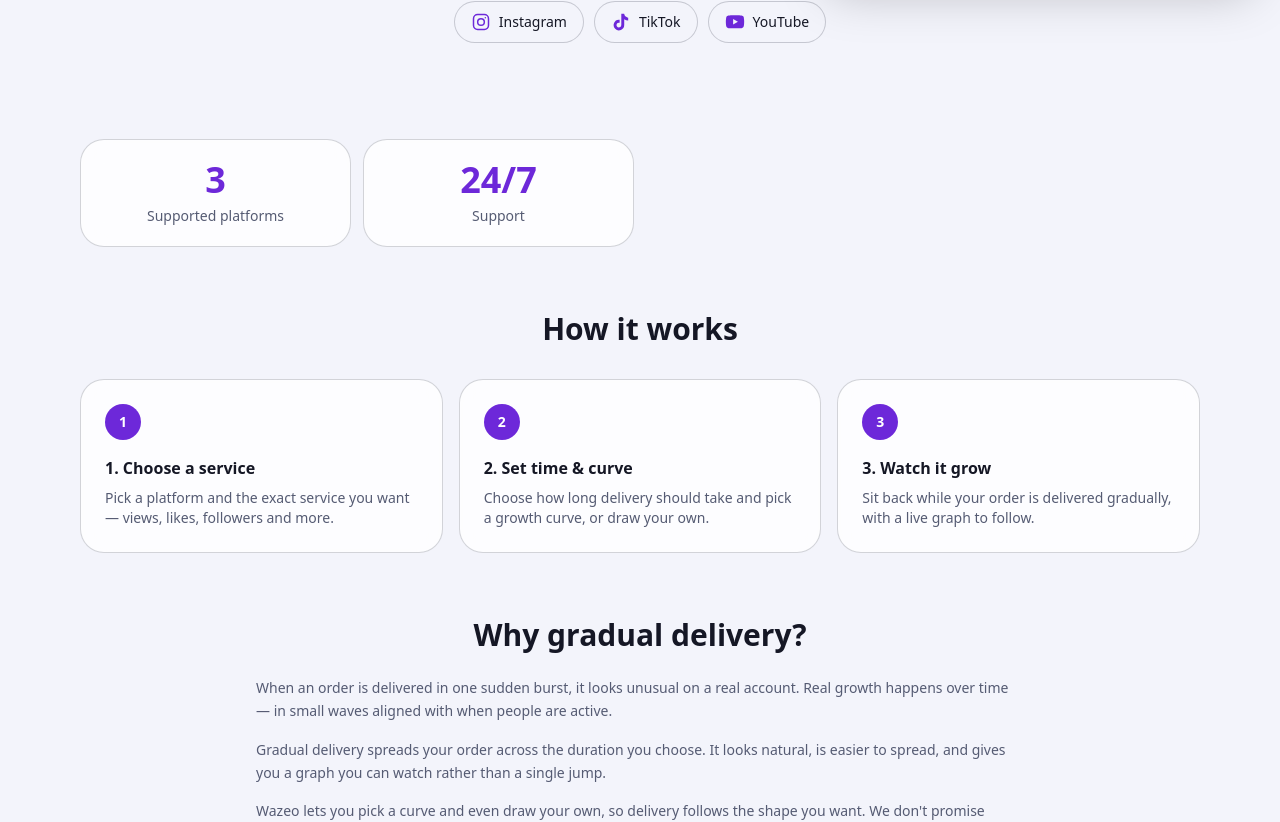
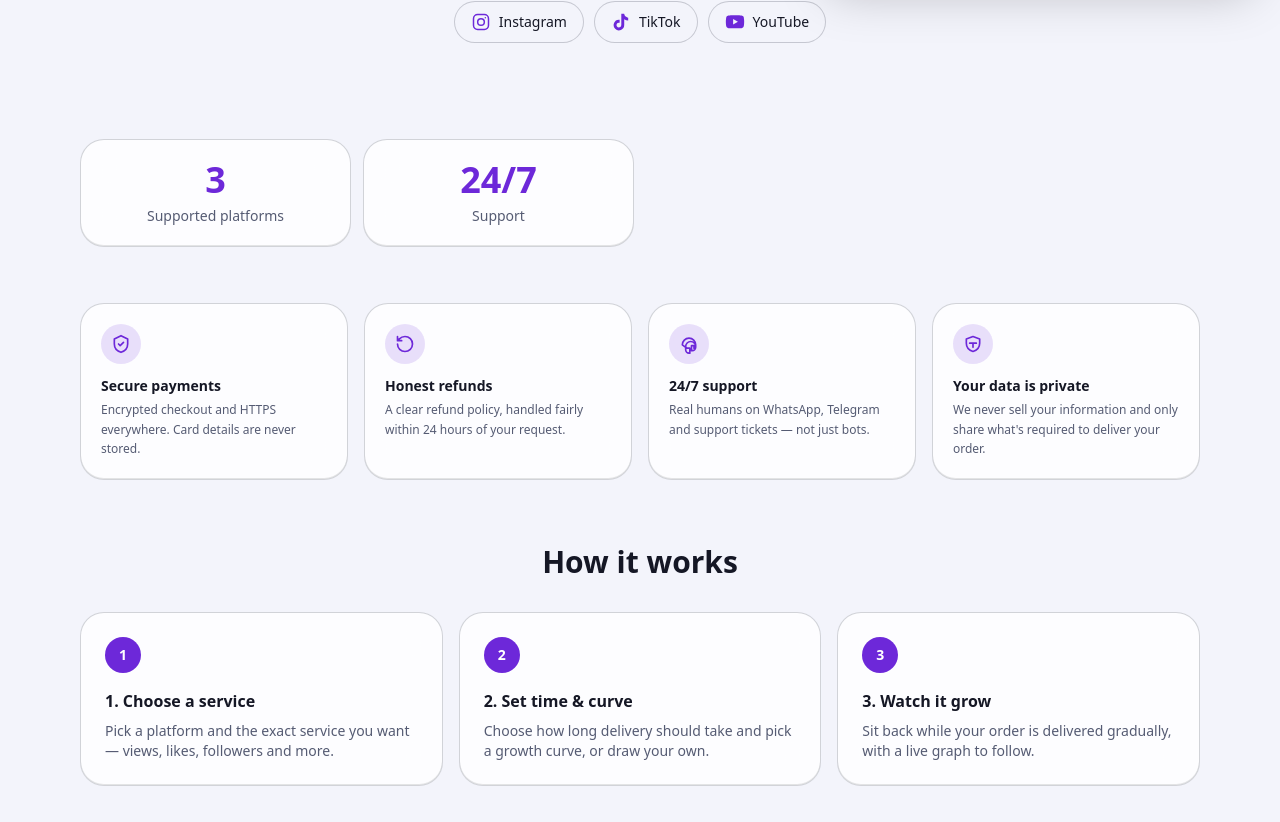
Before and after one commit to waseemiqbal8982/wazeo, a Next.js app: page / in a window 1280 px wide. Shown: the part 806-1628 px from the top of the page. Built offline with nearby package versions, Linux system fonts and the light colour scheme; no server answers; the database is empty.

Commit message:
feat(ui): liquid glass upgrade + front-and-center access key on sign-in/sign-up + auth back/home fallback + landing trust strip + contact fab safe-area + admin role management

```diff
--- a/app/(auth)/layout.tsx
+++ b/app/(auth)/layout.tsx
@@ -1,11 +1,12 @@
 "use client";
 
 import Link from "next/link";
-import { usePathname } from "next/navigation";
+import { usePathname, useRouter } from "next/navigation";
 import AuthVisual from "@/components/auth/AuthVisual";
 
 export default function AuthLayout({ children }: { children: React.ReactNode }) {
   const pathname = usePathname();
+  const router = useRouter();
   const split = pathname === "/sign-in" || pathname === "/sign-up";
 
   return (
@@ -14,9 +15,16 @@ export default function AuthLayout({ children }: { children: React.ReactNode })
       <div className="fixed left-4 top-4 z-40 flex items-center gap-2">
         <button
           type="button"
-          onClick={() => (typeof history !== "undefined" ? history.back() : null)}
+          onClick={() => {
+            try {
+              if (typeof window !== "undefined" && window.history.length > 2) window.history.back();
+              else router.replace("/");
+            } catch {
+              router.replace("/");
+            }
+          }}
           aria-label="Go back"
-          className="flex h-11 w-11 items-center justify-center rounded-full border border-[var(--border)] glass-strong text-[var(--text)] active:scale-95"
+          className="flex h-11 w-11 items-center justify-center rounded-full border border-[var(--border)] glass-strong text-[var(--text)] active:scale-95 hover:border-[var(--accent)]"
         >
           <svg width="20" height="20" viewBox="0 0 24 24" fill="none" stroke="currentColor" strokeWidth="2.2" strokeLinecap="round" strokeLinejoin="round">
             <path d="M19 12H5M12 19l-7-7 7-7" />
@@ -24,11 +32,11 @@ export default function AuthLayout({ children }: { children: React.ReactNode })
         </button>
         <Link
           href="/"
-          className="hidden items-center gap-1.5 rounded-full border border-[var(--border)] glass-strong px-3.5 py-2 text-sm font-medium text-[var(--text-muted)] hover:text-[var(--text)] sm:flex"
+          className="flex items-center gap-1.5 rounded-full border border-[var(--border)] glass-strong px-3 py-2 text-sm font-medium text-[var(--text-muted)] hover:text-[var(--text)] hover:border-[var(--accent)]"
           aria-label="Home"
         >
           <svg width="16" height="16" viewBox="0 0 24 24" fill="none" stroke="currentColor" strokeWidth="2" strokeLinecap="round" strokeLinejoin="round"><path d="M3 12l9-9 9 9M5 10v10h14V10" /></svg>
-          Home
+          <span className="hidden sm:inline">Home</span>
         </Link>
       </div>
 
--- a/app/(auth)/sign-in/page.tsx
+++ b/app/(auth)/sign-in/page.tsx
@@ -14,6 +14,7 @@ import { signIn } from "../actions";
 import { useI18n } from "@/lib/i18n";
 import { AccessKeyRedeem } from "@/components/auth/AccessKeyRedeem";
 import { SocialLogin } from "@/components/auth/SocialLogin";
+import { Tabs } from "@/components/ui/Tabs";
 import {
   STAY_SIGNED_IN_COOKIE,
   SESSION_MAX_AGE,
@@ -90,6 +91,16 @@ export default function SignInPage() {
         <Logo size={40} showText textClassName="text-2xl" />
         <p className="mt-2 text-sm text-[var(--text-muted)]">{t("auth.login.title")}</p>
       </div>
+
+      <Tabs
+        tabs={[
+          { id: "signin", label: "Email" },
+          { id: "key", label: "Access Key" },
+        ]}
+        value={mode}
+        onChange={(m) => setMode(m as "signin" | "key")}
+        className="mb-6"
+      />
 
       {mode === "key" ? (
         <>
--- a/app/(auth)/sign-up/page.tsx
+++ b/app/(auth)/sign-up/page.tsx
@@ -11,6 +11,8 @@ import { PasswordInput } from "@/components/auth/PasswordInput";
 import { OtpInput } from "@/components/auth/OtpInput";
 import { passwordStrength } from "@/lib/validation";
 import { useI18n } from "@/lib/i18n";
+import { Tabs } from "@/components/ui/Tabs";
+import { AccessKeyRedeem } from "@/components/auth/AccessKeyRedeem";
 
 const Checkmark = () => (
   <div className="auth-check-pop mx-auto mb-4 flex h-16 w-16 items-center justify-center rounded-full bg-[var(--success)]/15">
@@ -40,6 +42,7 @@ export default function SignUpPage() {
   const [error, setError] = useState("");
   const [errTick, setErrTick] = useState(0);
   const [done, setDone] = useState(false);
+  const [mode, setMode] = useState<"signup" | "key">("signup");
 
   const [otp, setOtp] = useState("");
   const [verifying, setVerifying] = useState(false);
@@ -251,6 +254,19 @@ export default function SignUpPage() {
         <p className="mt-2 text-sm text-[var(--text-muted)]">{t("auth.signup.title")}</p>
       </div>
 
+      <Tabs
+        tabs={[
+          { id: "signup", label: "Email" },
+          { id: "key", label: "Access Key" },
+        ]}
+        value={mode}
+        onChange={(m) => setMode(m as "signup" | "key")}
+        className="mb-6"
+      />
+
+      {mode === "key" ? (
+        <AccessKeyRedeem />
+      ) : (
       <div key={errTick} className={error ? "animate-shake" : ""}>
         <form onSubmit={onSubmit} className="space-y-4" noValidate>
           <div className="absolute -left-[9999px] top-auto h-px w-px overflow-hidden" aria-hidden="true">
@@ -335,6 +351,7 @@ export default function SignUpPage() {
           </Button>
         </form>
       </div>
+      )}
 
       <p className="mt-4 text-center text-sm text-[var(--text-muted)]">
         {t("auth.existing_account")}{" "}
--- a/app/api/admin/users/bulk/route.ts
+++ b/app/api/admin/users/bulk/route.ts
@@ -31,9 +31,6 @@ export async function POST(req: Request) {
 
   for (const id of ids) {
     try {
-      const { data: prof } = await admin.from("profiles").select("role,banned").eq("id", id).maybeSingle();
-      const currentRole = prof?.role || "user";
-
       if (action === "ban") {
         await admin.from("profiles").update({ banned: true }).eq("id", id);
       } else if (action === "unban") {
@@ -53,7 +50,6 @@ export async function POST(req: Request) {
         const role = String(body.value || "");
         if (!ALLOWED_ROLES.includes(role)) throw new Error("Invalid role");
         if (id === myId) throw new Error("Cannot change your own role");
-        if (currentRole === "admin" && role !== "admin") throw new Error("Cannot demote an admin");
         await admin.from("profiles").update({ role }).eq("id", id);
       } else {
         throw new Error("Unknown action");
--- a/app/globals.css
+++ b/app/globals.css
@@ -398,9 +398,9 @@ html[data-mode="light"] .btn-glow {
   --radius-2xl: 1.5rem;
   --shadow-card: 0 1px 2px rgba(0, 0, 0, 0.2), 0 8px 24px -12px rgba(0, 0, 0, 0.35);
   --shadow-pop: 0 12px 40px -8px rgba(0, 0, 0, 0.5);
-  --glass-bg: rgba(18, 18, 31, 0.72);
-  --glass-bg-strong: rgba(23, 23, 40, 0.9);
-  --glass-blur: 14px;
+  --glass-bg: rgba(15, 16, 28, 0.60);
+  --glass-bg-strong: rgba(20, 20, 34, 0.82);
+  --glass-blur: 18px;
 }
 
 [data-theme="cyan"] {
@@ -433,8 +433,18 @@ html[data-mode="light"] {
   --shadow-pop: 0 12px 40px -8px rgba(15,20,40,0.18);
 }
 
-.glass { background: var(--glass-bg); backdrop-filter: blur(var(--glass-blur)); -webkit-backdrop-filter: blur(var(--glass-blur)); }
-.glass-strong { background: var(--glass-bg-strong); backdrop-filter: blur(calc(var(--glass-blur) + 4px)); -webkit-backdrop-filter: blur(calc(var(--glass-blur) + 4px)); }
+.glass {
+  background: linear-gradient(180deg, rgba(255, 255, 255, 0.06), rgba(255, 255, 255, 0.015)), var(--glass-bg);
+  backdrop-filter: blur(var(--glass-blur)) saturate(150%);
+  -webkit-backdrop-filter: blur(var(--glass-blur)) saturate(150%);
+  box-shadow: inset 0 1px 0 rgba(255, 255, 255, 0.08), inset 0 -1px 0 rgba(0, 0, 0, 0.10);
+}
+.glass-strong {
+  background: linear-gradient(180deg, rgba(255, 255, 255, 0.07), rgba(255, 255, 255, 0.02)), var(--glass-bg-strong);
+  backdrop-filter: blur(calc(var(--glass-blur) + 6px)) saturate(160%);
+  -webkit-backdrop-filter: blur(calc(var(--glass-blur) + 6px)) saturate(160%);
+  box-shadow: inset 0 1px 0 rgba(255, 255, 255, 0.10), inset 0 -1px 0 rgba(0, 0, 0, 0.12);
+}
 .shadow-card { box-shadow: var(--shadow-card); }
 .shadow-pop { box-shadow: var(--shadow-pop); }
 
--- a/components/landing/HomePage.tsx
+++ b/components/landing/HomePage.tsx
@@ -6,6 +6,7 @@ import { HeroSection } from "./HeroSection";
 import { StatsSection, HowSection, ServicesSection, FeaturesSection, WhyGradualSection } from "./HomeSections";
 import { DemoSection, ReviewsSection } from "./HomeExtras";
 import { TrustSection, FaqSection, TickerBar, HomeFooter } from "./HomeFooter";
+import { TrustStrip } from "./TrustStrip";
 
 export function HomePage({ data }: { data: HomeData }) {
   const c = data.content;
@@ -15,6 +16,7 @@ export function HomePage({ data }: { data: HomeData }) {
       <main className="flex-1">
         {c.showHero && <HeroSection content={c} />}
         {c.showStats && <div className="mt-14"><StatsSection stats={data.stats} thresholds={data.thresholds} /></div>}
+        <TrustStrip />
         {c.showHow && <HowSection content={c} />}
         <WhyGradualSection />
         {c.showServices && <ServicesSection services={data.services} />}
--- /dev/null
+++ b/components/landing/TrustStrip.tsx
@@ -0,0 +1,53 @@
+"use client";
+
+const ITEMS = [
+  {
+    title: "Secure payments",
+    desc: "Encrypted checkout and HTTPS everywhere. Card details are never stored.",
+    d: "M12 2l8 4v6c0 5-3.5 8.5-8 10-4.5-1.5-8-5-8-10V6l8-4zM9 12l2 2 4-4",
+  },
+  {
+    title: "Honest refunds",
+    desc: "A clear refund policy, handled fairly within 24 hours of your request.",
+    d: "M3 12a9 9 0 109-9 9.75 9.75 0 00-6.74 2.74L3 8M3 3v5h5",
+  },
+  {
+    title: "24/7 support",
+    desc: "Real humans on WhatsApp, Telegram and support tickets — not just bots.",
+    d: "M4 13a8 8 0 018-8 8 8 0 018 8v3a4 4 0 01-4 4h-1v-6h3v3a2 2 0 002-2 6 6 0 00-6-6 6 6 0 00-6 6 2 2 0 002 2h3v6h-1a4 4 0 01-4-4v-3z",
+  },
+  {
+    title: "Your data is private",
+    desc: "We never sell your information and only share what's required to deliver your order.",
+    d: "M12 3l8 3v5c0 5-3.5 8.5-8 10-4.5-1.5-8-5-8-10V6l8-3zM8 11h8M12 11v5",
+  },
+];
+
+export function TrustStrip() {
+  return (
+    <section className="mx-auto max-w-6xl px-4 pt-14" aria-label="Trust and safety">
+      <div className="grid gap-4 sm:grid-cols-2 lg:grid-cols-4">
+        {ITEMS.map((it) => (
+          <div key={it.title} className="glass rounded-2xl p-5">
+            <div className="flex h-10 w-10 items-center justify-center rounded-xl bg-[var(--accent-soft)] text-[var(--accent)]">
+              <svg
+                width="20"
+                height="20"
+                viewBox="0 0 24 24"
+                fill="none"
+                stroke="currentColor"
+                strokeWidth="2"
+                strokeLinecap="round"
+                strokeLinejoin="round"
+              >
+                <path d={it.d} />
+              </svg>
+            </div>
+            <h3 className="mt-3 text-sm font-semibold">{it.title}</h3>
+            <p className="mt-1 text-xs leading-relaxed text-[var(--text-muted)]">{it.desc}</p>
+          </div>
+        ))}
+      </div>
+    </section>
+  );
+}
--- a/components/support/ContactFab.tsx
+++ b/components/support/ContactFab.tsx
@@ -47,7 +47,7 @@ export function ContactFab() {
   const hoursLabel = formatWorkingHours(cfg.workingHours);
 
   return (
-    <div className="fixed bottom-24 right-4 z-40 flex flex-col items-end gap-3 lg:bottom-5 lg:right-5">
+    <div className="fixed bottom-[max(84px,env(safe-area-inset-bottom)+72px)] right-4 z-40 flex flex-col items-end gap-3 lg:bottom-5 lg:right-5">
       <AnimatePresence>
         {open && (
           <motion.div
```
